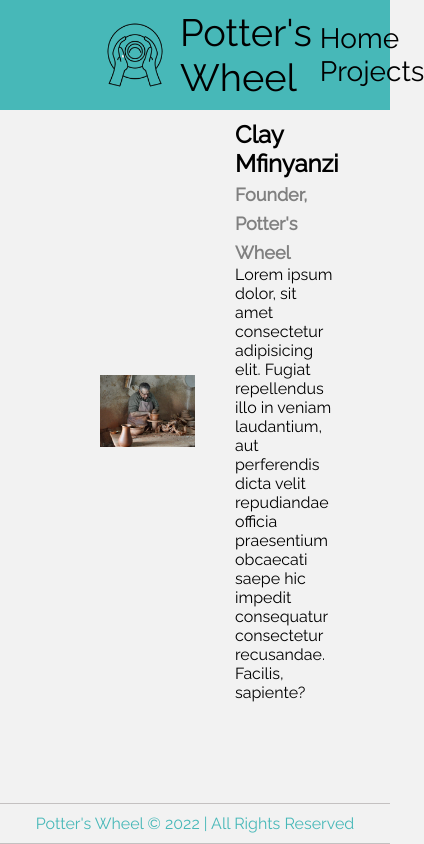
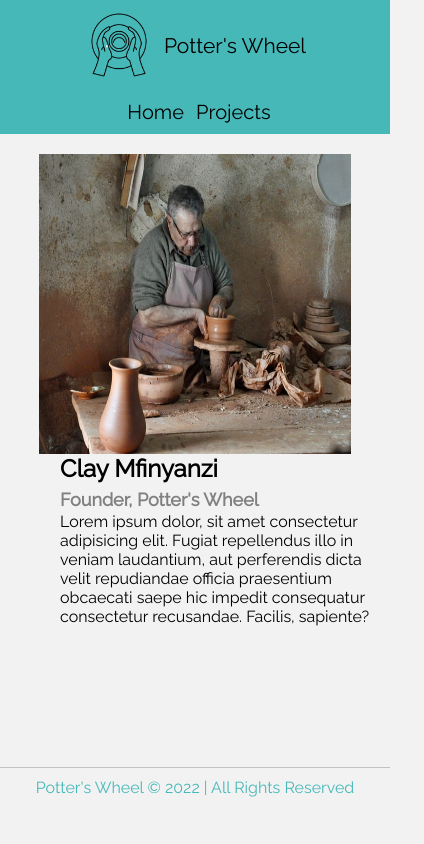
Before and after one commit to kipchirchiralb/potters-wheel, a plain HTML site: page index.html in a window 390 px wide. Both pictures are taken after a click on the item "Home". Shown: the whole page, 424 px wide, since content can reach past the window. Drawn offline with Linux system fonts and the light colour scheme.

Commit message:
potters wheel desktop accepted

```diff
--- a/css/style.css
+++ b/css/style.css
@@ -29,7 +29,10 @@ header {
   background-color: #47b8b8;
   color: #000;
   padding: 10px 0;
-  height: fit-content;
+  /* height: 10vh; */
+  display: flex;
+  justify-content: center;
+  flex-direction: column;
   justify-self: flex-start;
 }
 nav {
@@ -61,14 +64,12 @@ nav {
 
 footer {
   background-color: #f2f2f2;
-  height: fit-content;
-  position: fixed;
-  bottom: 0;
+  height: 5vh;
+  /* margin-top: auto; */
   width: 100%;
   padding: 10px 0;
   text-align: center;
   border-top: 1px solid #c4c1c1;
-  border-bottom: 1px solid #c4c1c1;
   color: #47b8b8;
   justify-self: flex-end;
 }
@@ -76,7 +77,7 @@ footer {
 /* main */
 
 main {
-  height: 400px;
+  height: 75vh;
   flex: 1;
   display: flex;
   align-items: center;
@@ -84,14 +85,14 @@ main {
 }
 
 .home {
-  margin: 10px 0;
   display: flex;
+  height: 75vh;
   align-items: center;
   width: 100%;
 }
 .home img {
-  /* height: 300px; */
-  width: 50%;
+  height: 300px;
+  /* width: 50%; */
 }
 
 .home div {
@@ -109,10 +110,14 @@ main {
   padding: 20px 0;
   width: 100%;
   text-align: center;
-  padding-bottom: 60px;
-}
-
-.project {
+  /* align-items: stretch; */
+  /* padding-bottom: 60px; */
+  height: 100%;
+  /* grow with parent */
+  position: absolute;
+  top: 0;
+  bottom: 0;
+  left: 0;
 }
 
 .project img {
@@ -127,7 +132,6 @@ main {
 .slidein {
   position: absolute;
   top: 0;
-
   left: 130%;
   animation: slidein 2s forwards;
   /* animation-delay: 0.5s; */
@@ -140,6 +144,37 @@ main {
   /* animation-delay: 0.5s; */
 }
 
+@media screen and (max-width: 465px) {
+  .container {
+    padding: 0 20px;
+  }
+  #logo {
+    font-size: 21px;
+  }
+  nav {
+    flex-direction: column;
+    gap: 20px;
+  }
+  .nav-link {
+    font-size: 20px;
+  }
+  .home {
+    flex-direction: column;
+    margin-top: 20px;
+  }
+  .home img {
+    width: 80vw;
+  }
+  .projects {
+    grid-template-columns: repeat(1, 1fr);
+    border: 1px solid black;
+  }
+
+  .project img {
+    height: 200px;
+  }
+}
+
 @keyframes slidein {
   100% {
     left: 0;
--- a/js/index.js
+++ b/js/index.js
@@ -1,5 +1,6 @@
 let home = document.querySelector(".home");
 let projects = document.querySelector(".projects");
+let main = document.querySelector("main");
 projects.classList.add("hide");
 
 document.querySelectorAll(".nav-link").forEach((navLink) =>
@@ -10,12 +11,23 @@ document.querySelectorAll(".nav-link").forEach((navLink) =>
       home.classList.remove("slideout");
       home.classList.add("slidein");
       projects.classList.add("slideout");
+      setTimeout(() => {
+        projects.classList.add("hide");
+        main.style.height = "75vh";
+      }, 1000);
     } else if (target === "projects") {
       home.classList.remove("slidein");
       home.classList.add("slideout");
       projects.classList.remove("hide");
+      // console.log(projects.clientHeight);
       projects.classList.remove("slideout");
       projects.classList.add("slidein");
+
+      main.style.height = "800px";
+      setTimeout(() => {
+        home.classList.add("hide");
+        console.log(e.target.clientHeight);
+      }, 1000);
     } else {
       alert("no such element");
     }
```
